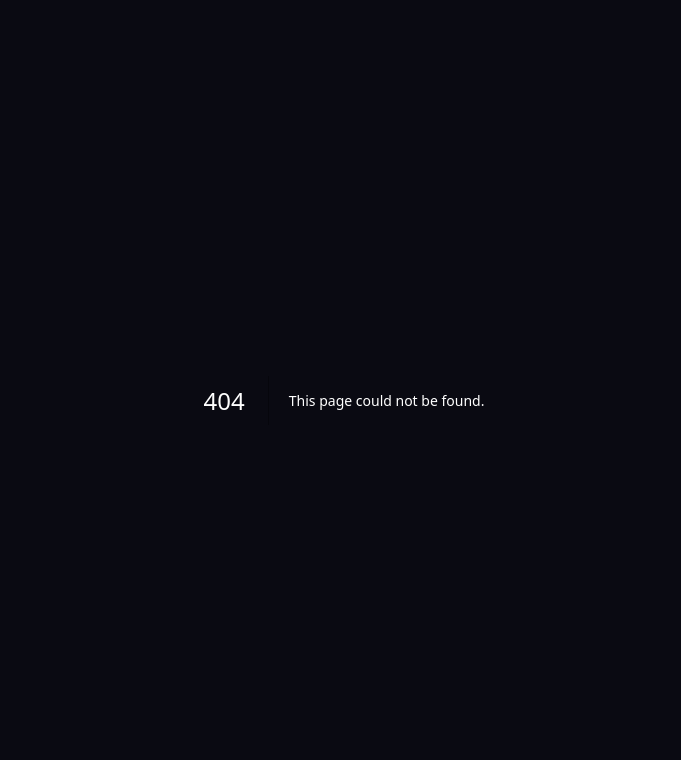
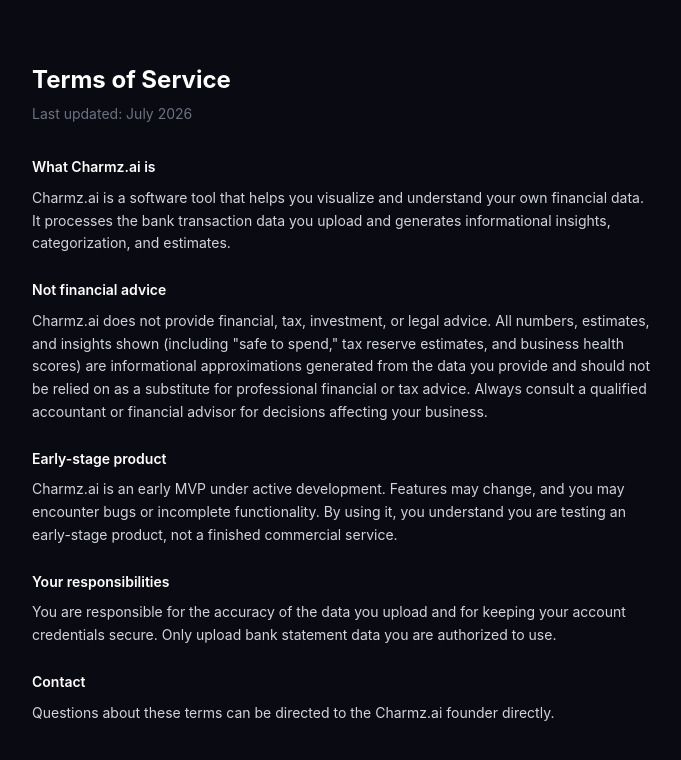
Before and after one commit to charmainesekulane232/Charmz-mvp, a Next.js app: page /terms in a window 1280 px wide. Before the commit this address had no page. Shown: the top 760 px of the page, without its empty margins (296-977 px from the left). Built offline with nearby package versions, Linux system fonts and the light colour scheme.

Commit message:
Add Terms of Service page component

```diff
--- /dev/null
+++ b/app/terms/page.tsx
@@ -0,0 +1,69 @@
+export default function TermsPage() {
+  return (
+    <div className="max-w-2xl mx-auto px-6 py-16 text-gray-300">
+      <h1 className="text-2xl font-bold text-white mb-2">Terms of Service</h1>
+      <p className="text-sm text-gray-500 mb-8">Last updated: July 2026</p>
+
+      <div className="space-y-6 text-sm leading-relaxed">
+        <section>
+          <h2 className="text-white font-semibold mb-2">
+            What Charmz.ai is
+          </h2>
+          <p>
+            Charmz.ai is a software tool that helps you visualize and
+            understand your own financial data. It processes the bank
+            transaction data you upload and generates informational
+            insights, categorization, and estimates.
+          </p>
+        </section>
+
+        <section>
+          <h2 className="text-white font-semibold mb-2">
+            Not financial advice
+          </h2>
+          <p>
+            Charmz.ai does not provide financial, tax, investment, or legal
+            advice. All numbers, estimates, and insights shown (including
+            &quot;safe to spend,&quot; tax reserve estimates, and business
+            health scores) are informational approximations generated from
+            the data you provide and should not be relied on as a substitute
+            for professional financial or tax advice. Always consult a
+            qualified accountant or financial advisor for decisions
+            affecting your business.
+          </p>
+        </section>
+
+        <section>
+          <h2 className="text-white font-semibold mb-2">
+            Early-stage product
+          </h2>
+          <p>
+            Charmz.ai is an early MVP under active development. Features may
+            change, and you may encounter bugs or incomplete functionality.
+            By using it, you understand you are testing an early-stage
+            product, not a finished commercial service.
+          </p>
+        </section>
+
+        <section>
+          <h2 className="text-white font-semibold mb-2">
+            Your responsibilities
+          </h2>
+          <p>
+            You are responsible for the accuracy of the data you upload and
+            for keeping your account credentials secure. Only upload bank
+            statement data you are authorized to use.
+          </p>
+        </section>
+
+        <section>
+          <h2 className="text-white font-semibold mb-2">Contact</h2>
+          <p>
+            Questions about these terms can be directed to the Charmz.ai
+            founder directly.
+          </p>
+        </section>
+      </div>
+    </div>
+  );
+}
```
